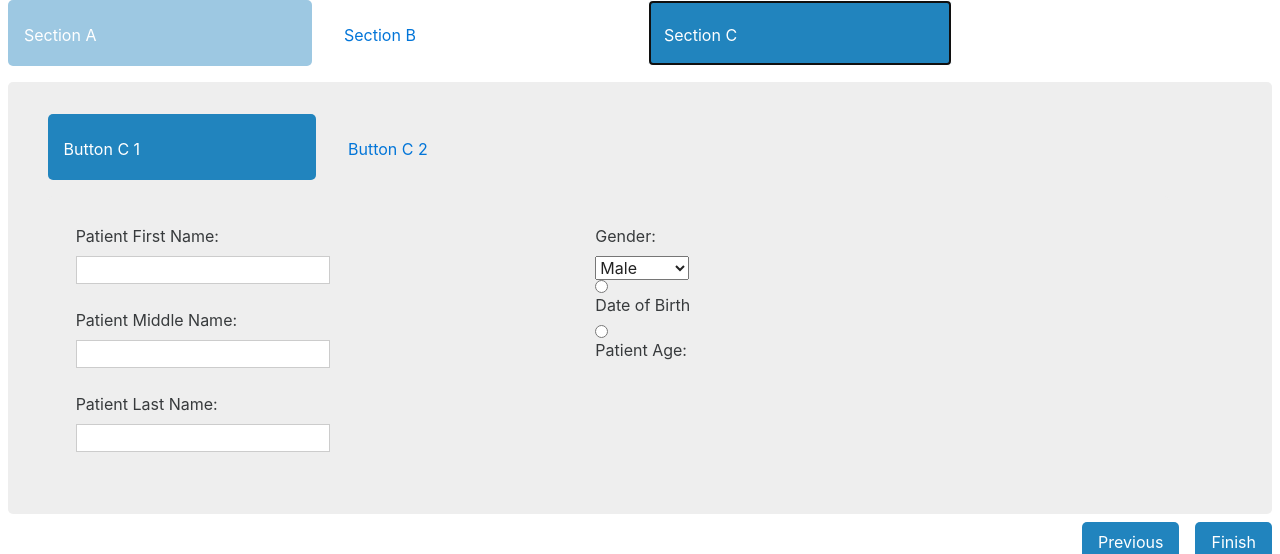
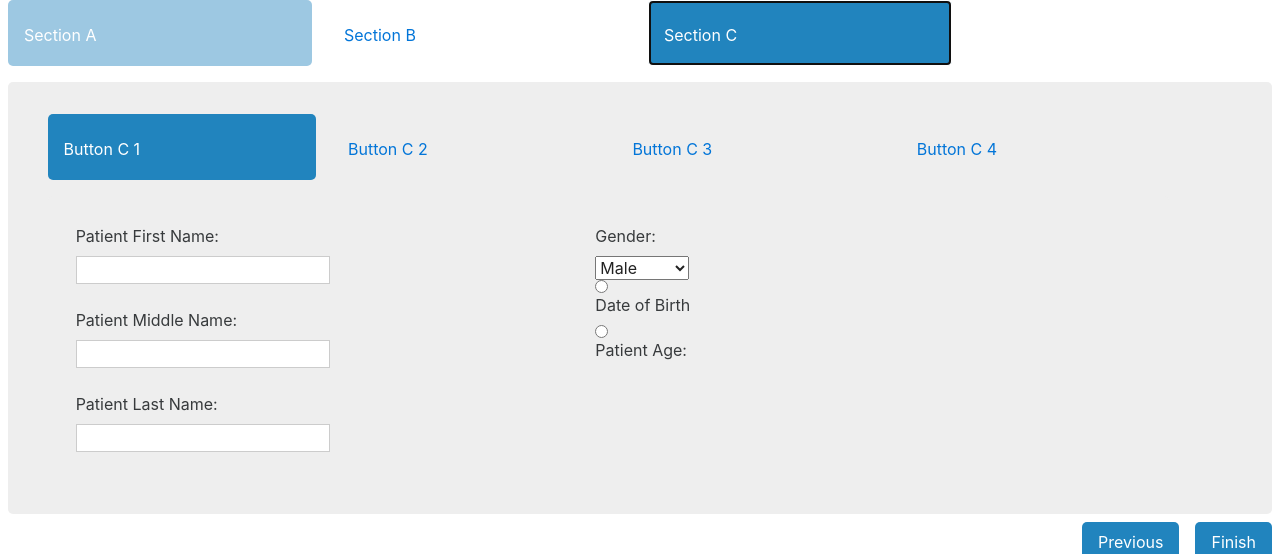
Before and after one commit to OlanoB/austinlearn, a Flask app: page /idsr-input-minimal in a window 1280 px wide, after a click on "Section C". Shown: the top 554 px of the page. Run offline with Flask 2, Linux system fonts and the light colour scheme; some libraries are stand-ins or nearby versions.

Commit message:
added two sections to C

```diff
--- /dev/null
+++ b/templates/C/3.html
@@ -0,0 +1,3 @@
+<div id="C3">
+
+</div>
--- /dev/null
+++ b/templates/C/4.html
@@ -0,0 +1,3 @@
+<div id="C4">
+
+</div>
--- a/templates/C/index.html
+++ b/templates/C/index.html
@@ -10,4 +10,13 @@
         {% include "C/2.html" %}
     </subsection>
 
+    <h2>Button C 3</h2>
+    <subsection>
+        {% include "C/3.html" %}
+    </subsection>
+
+    <h2>Button C 4</h2>
+    <subsection>
+        {% include "C/4.html" %}
+    </subsection>
 </div>
```
